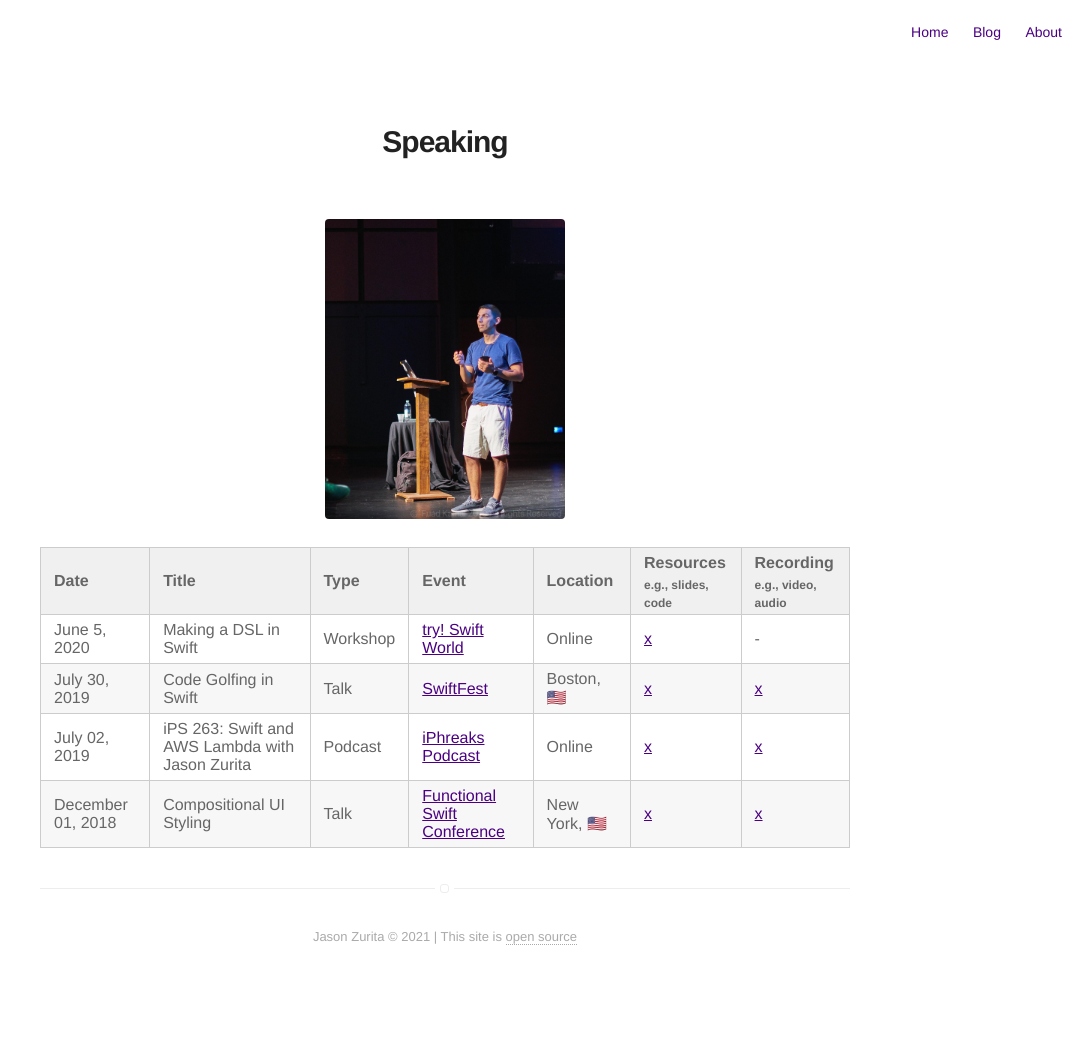
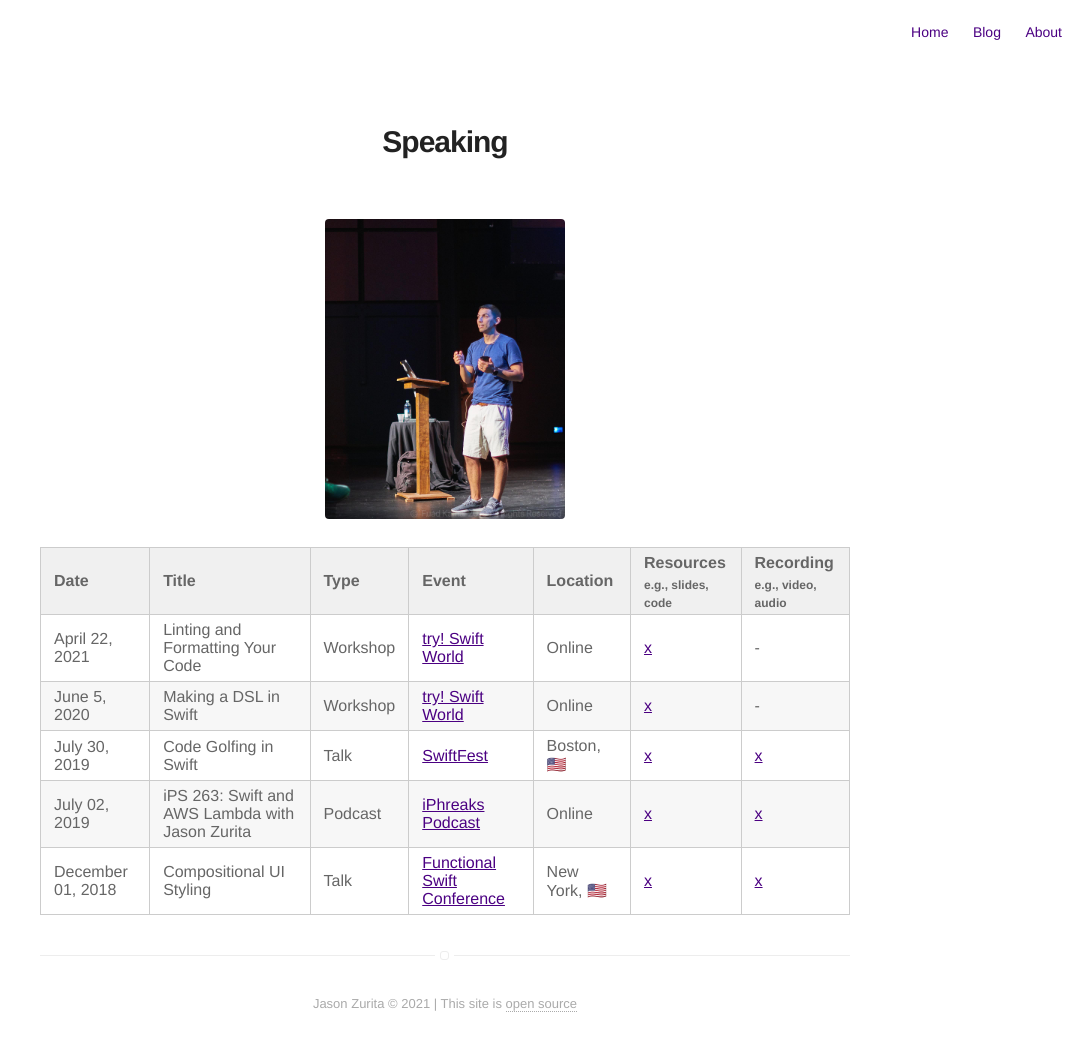
Before and after one commit to jasonzurita/jasonzurita.github.io, a Jekyll site: the page built from speaking.md, in a window 1280 px wide. Shown: the whole page, without its empty margins (195-1280 px from the left). Built offline with Jekyll 4.4.1, drawn with Linux system fonts in a browser that asks for light colours; before the commit the page ends 984 px from its top, so only the background shows below that.

Commit message:
feat: add recent workshop

```diff
--- a/speaking.md
+++ b/speaking.md
@@ -8,6 +8,7 @@ layout: page
 
 | Date | Title | Type | Event | Location | Resources<br><sub>e.g., slides, code</sub> | Recording<br><sub>e.g., video, audio</sub> |
 |-|-|-|-|-|-|
+| April 22, 2021 | Linting and Formatting Your Code | Workshop | [try! Swift World](https://www.tryswift.co/world/) | Online | [x](https://github.com/jasonzurita/talks/tree/master/Swift%20Linting%20and%20Formatting%20Workshop) | - |
 | June 5, 2020 | Making a DSL in Swift | Workshop | [try! Swift World](https://www.tryswift.co/world/) | Online | [x](https://github.com/jasonzurita/talks/tree/master/Making%20a%20DSL%20in%20Swift%20Workshop) | - |
 | July 30, 2019 | Code Golfing in Swift | Talk | [SwiftFest](https://swiftfest.io) | Boston, 🇺🇸 | [x](https://github.com/jasonzurita/talks/tree/master/Code%20Golfing%20in%20Swift) | [x](https://www.pluralsight.com/courses/swiftfest-boston-2019-session-19) |
 | July 02, 2019 | iPS 263: Swift and AWS Lambda with Jason Zurita | Podcast | [iPhreaks Podcast](https://devchat.tv/iphreaks/) | Online | [x](http://jasonzurita.com/websites-using-swift-and-aws-lambda/) | [x](https://devchat.tv/iphreaks/ips-263-swift-and-aws-lambda-with-jason-zurita/) |
```
